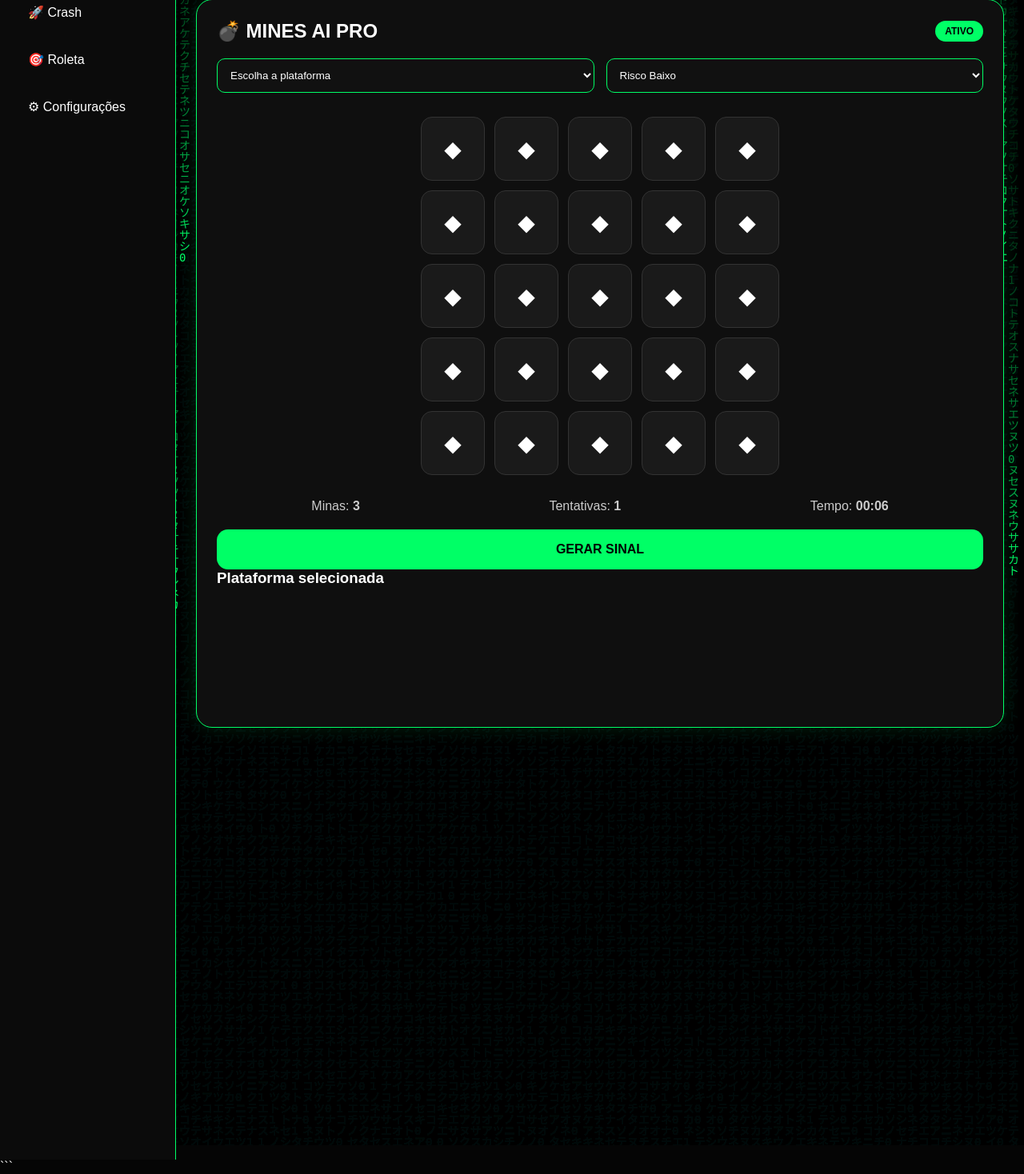
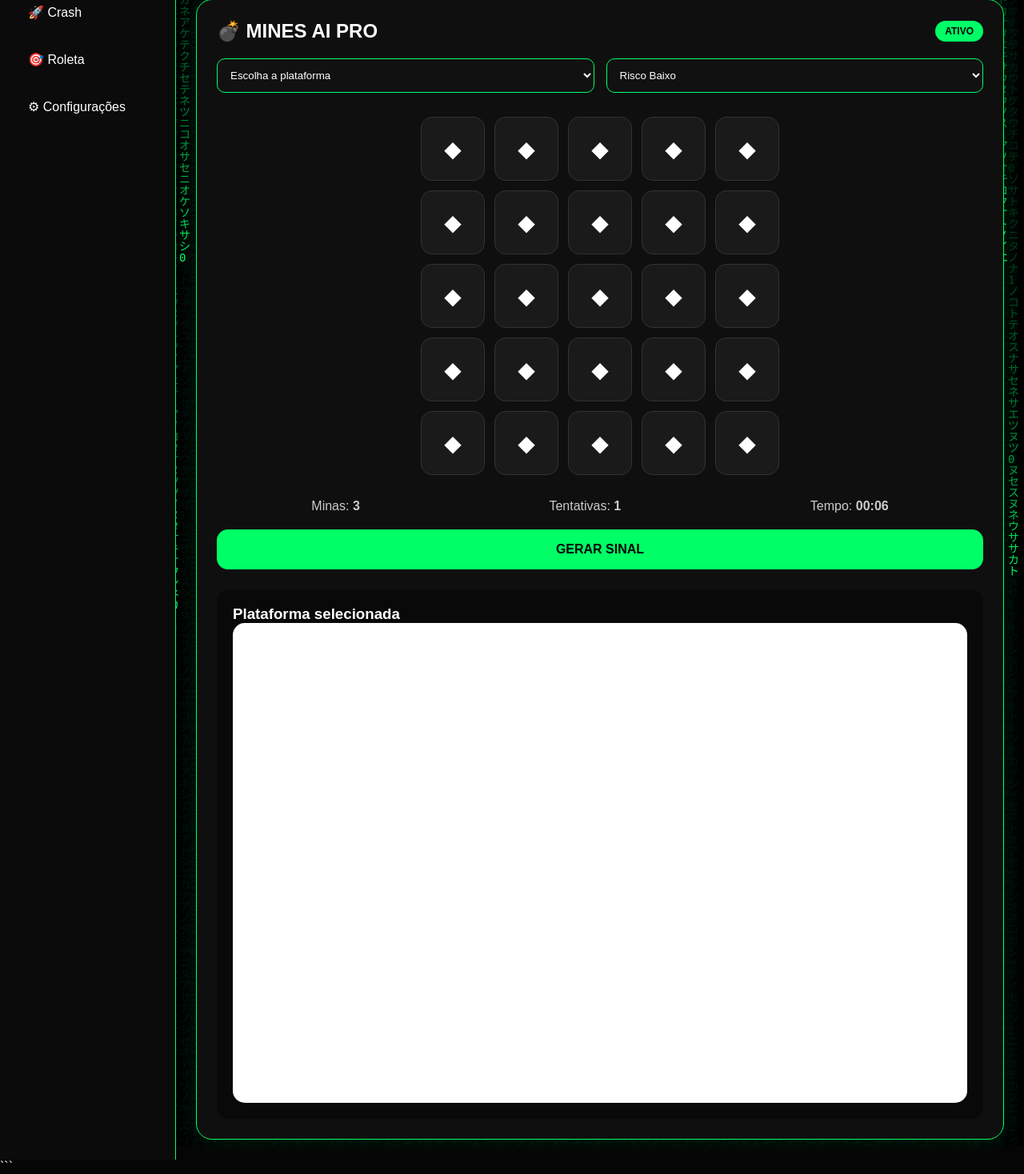
Before and after one commit to WillianJrr/matrixia, a Flask app: page / in a window 1280 px wide. Shown: the part 233-1701 px from the top of the page at 80% size. Run offline with Flask 3, Linux system fonts and the light colour scheme.

Commit message:
Adicionar plataformas e melhorias no painel

```diff
--- a/static/css/style.css
+++ b/static/css/style.css
@@ -203,3 +203,25 @@ button:hover{
     .grid{grid-template-columns:repeat(5,60px);}
     .cell{width:60px;height:60px;}
 }
+
+.site-container {
+    margin-top: 25px;
+    background: rgba(0,0,0,0.4);
+    padding: 20px;
+    border-radius: 15px;
+}
+
+
+.site-container h3 {
+    color: white;
+}
+
+
+#siteFrame {
+
+    width:100%;
+    height:600px;
+    border-radius:15px;
+    background:white;
+
+}
--- a/static/js/script.js
+++ b/static/js/script.js
@@ -65,3 +65,24 @@ setInterval(()=>{
     const s = String(sec%60).padStart(2,"0");
     document.getElementById("timer").textContent = `${m}:${s}`;
 },1000);
+
+const siteSelect = document.getElementById("siteSelect");
+const siteFrame = document.getElementById("siteFrame");
+
+
+siteSelect.addEventListener("change", function(){
+
+    let url = this.value;
+
+
+    if(url){
+
+        siteFrame.src = url;
+
+    } else {
+
+        siteFrame.src = "";
+
+    }
+
+});
--- a/templates/index.html
+++ b/templates/index.html
@@ -164,7 +164,7 @@
                 </option>
 
 
-                <option value="https://bora1bet.com">
+                <option value="https://bora1bet.vip">
                     Bora1Bet
                 </option>
 
```
Also changed, not shown: requerements.txt (renamed from requirements.txt).
